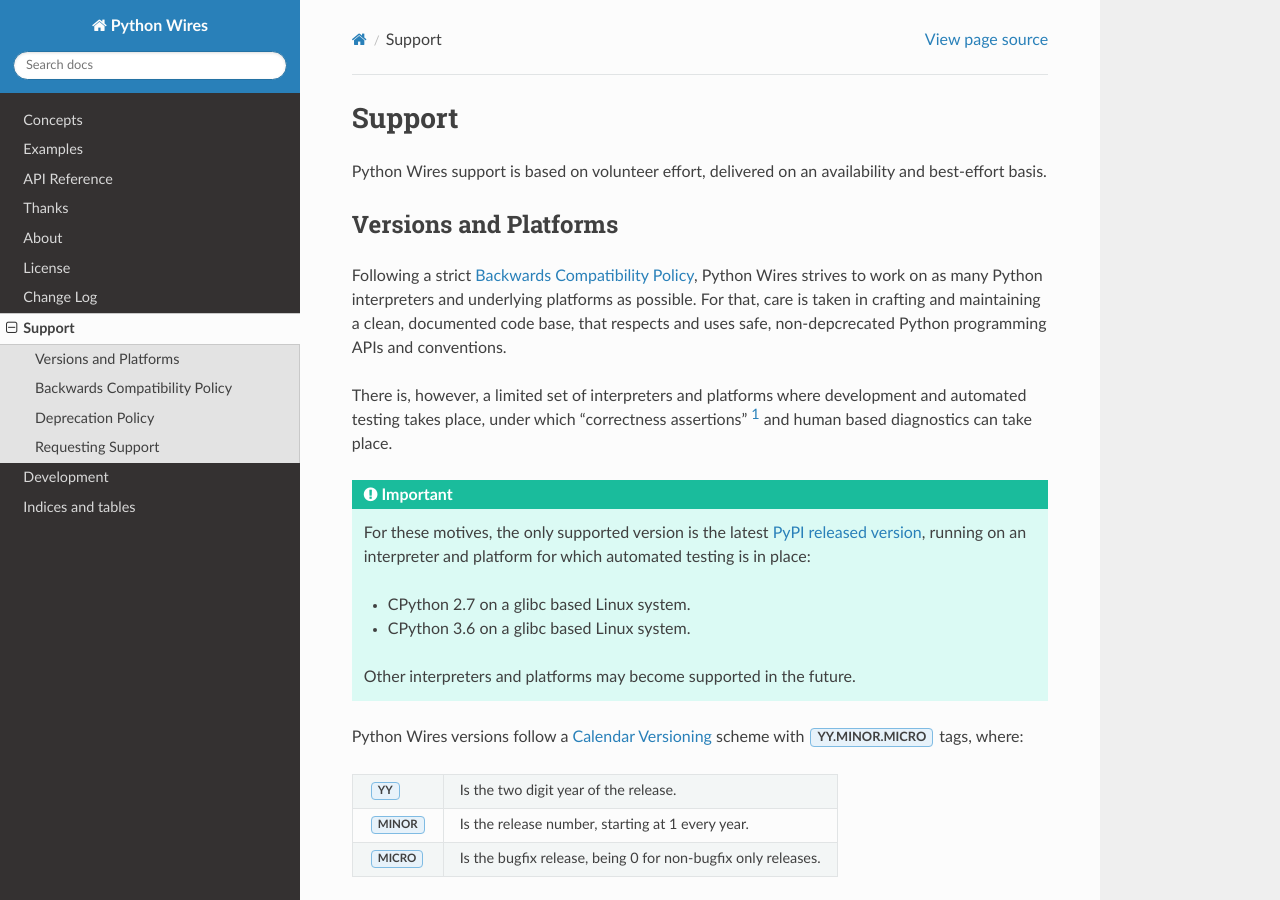
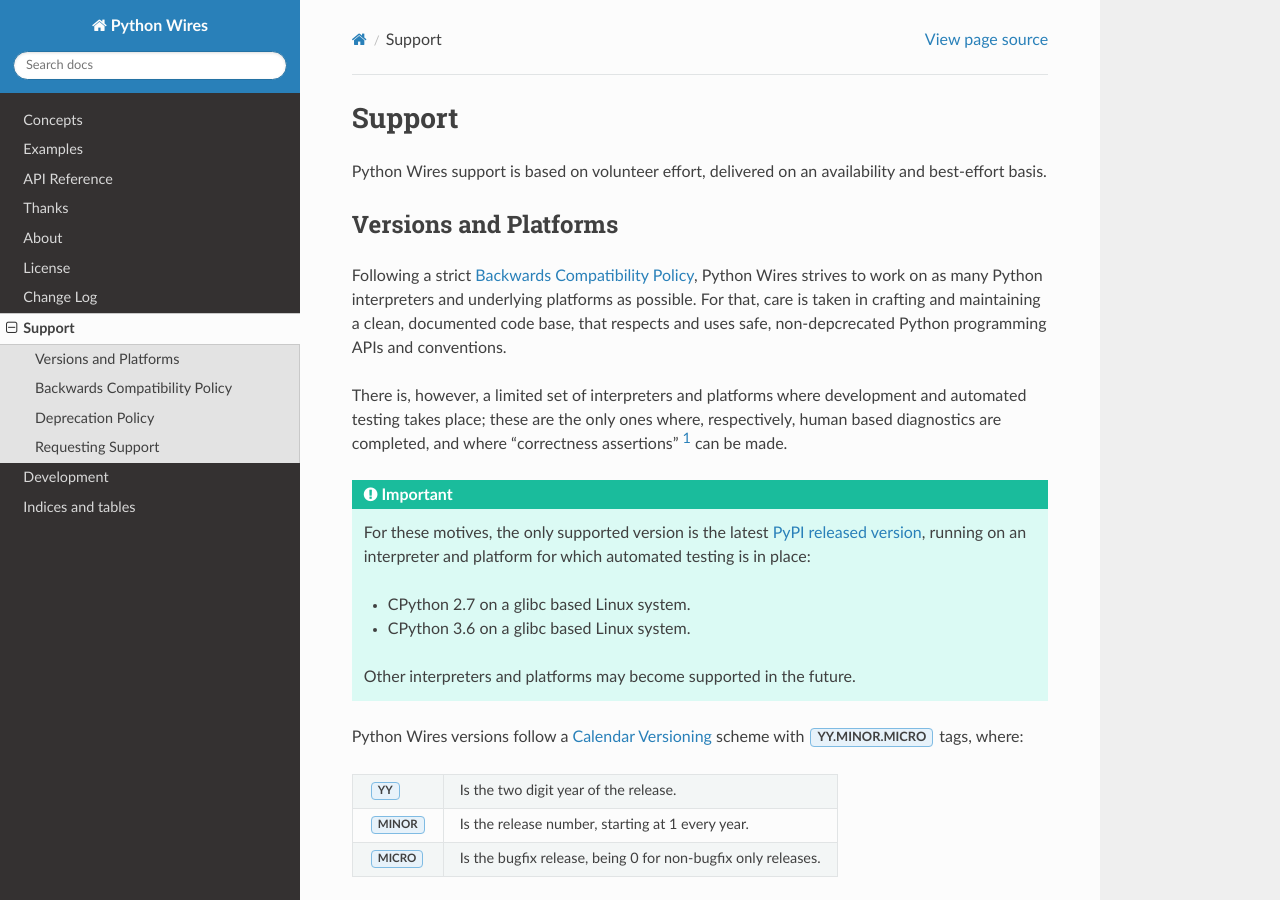
Before and after one commit to tmontes/python-wires, a Sphinx documentation site: the page built from docs/source/support.rst, in a window 1280 px wide and 900 px high. Built offline with Sphinx 7.4.7 and the Read the Docs theme 2.0.0, drawn with Linux system fonts in a browser that asks for light colours; some of the changed text lies outside the part shown.

Commit message:
Support documentation completed.

```diff
--- a/docs/source/support.rst
+++ b/docs/source/support.rst
@@ -9,7 +9,7 @@
 
 Following a strict `Backwards Compatibility Policy`_, Python Wires strives to work on as many Python interpreters and underlying platforms as possible. For that, care is taken in crafting and maintaining a clean, documented code base, that respects and uses safe, non-depcrecated Python programming APIs and conventions.
 
-There is, however, a limited set of interpreters and platforms where development and automated testing takes place, under which "correctness assertions" [#correctness]_ and human based diagnostics can take place.
+There is, however, a limited set of interpreters and platforms where development and automated testing takes place; these are the only ones where, respectively, human based diagnostics are completed, and where "correctness assertions" [#correctness]_ can be made.
 
 .. important::
 
@@ -79,5 +79,8 @@
 * The Python interpreter version (eg. CPython 3.5.2 64 bit).
 * The operating system version (eg. Debian 9 "stretch" 64 bit).
 
+.. note::
+    Addressing requests targeting unsupported versions, interpreters or platforms may require additional efforts and non-trivial amounts of time. Besides that, they will be equally welcome.
+
 
 .. [#correctness] Whatever that means, without implying any guarantees other than the ones expressed in the :doc:`license`.
```
